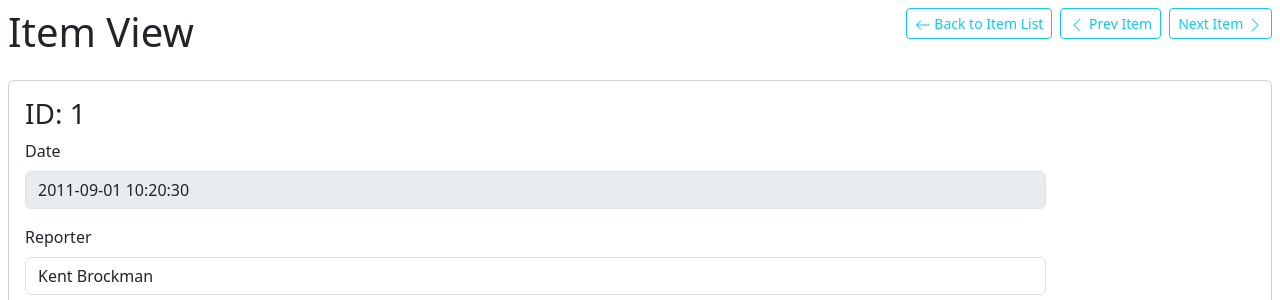
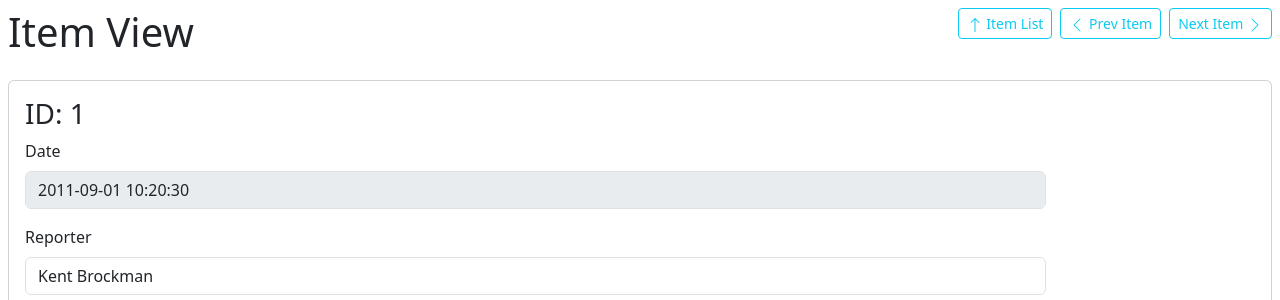
Before and after one commit to timkanke/scutes, a Django app: page /itemview/1/ in a window 1280 px wide. Shown: the part 56-356 px from the top of the page. Run offline with Django 4.2, Linux system fonts and the light colour scheme; the visitor is signed in with stand-in values (Sample User, id 1); data comes from the database, SQL or seed files in the repository; some libraries are stand-ins or nearby versions.

Commit message:
LIBWHCA-143. Modified item list button

```diff
--- a/src/processing/templates/item_view.html
+++ b/src/processing/templates/item_view.html
@@ -13,11 +13,11 @@
 
                 <a href=""><button class="btn btn-outline-info btn-sm">
                         <svg xmlns="http://www.w3.org/2000/svg" width="16" height="16" fill="currentColor"
-                            class="bi bi-arrow-left" viewBox="0 0 16 16">
+                            class="bi bi-arrow-up" viewBox="0 0 16 16">
                             <path fill-rule="evenodd"
-                                d="M15 8a.5.5 0 0 0-.5-.5H2.707l3.147-3.146a.5.5 0 1 0-.708-.708l-4 4a.5.5 0 0 0 0 .708l4 4a.5.5 0 0 0 .708-.708L2.707 8.5H14.5A.5.5 0 0 0 15 8z" />
+                                d="M8 15a.5.5 0 0 0 .5-.5V2.707l3.146 3.147a.5.5 0 0 0 .708-.708l-4-4a.5.5 0 0 0-.708 0l-4 4a.5.5 0 1 0 .708.708L7.5 2.707V14.5a.5.5 0 0 0 .5.5z" />
                         </svg>
-                        Back to Item List</button></a>
+                        Item List</button></a>
 
                 <a href="{% url 'itemview' object.pk|add:-1 %}"><button class="btn btn-outline-info btn-sm">
                         <svg xmlns="http://www.w3.org/2000/svg" width="16" height="16" fill="currentColor"
```
